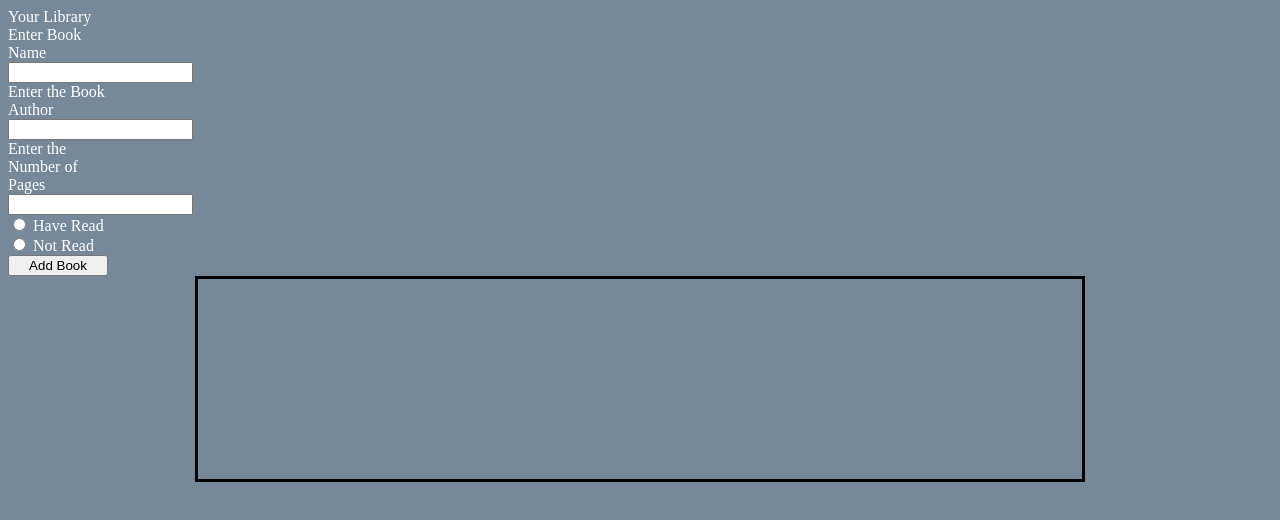
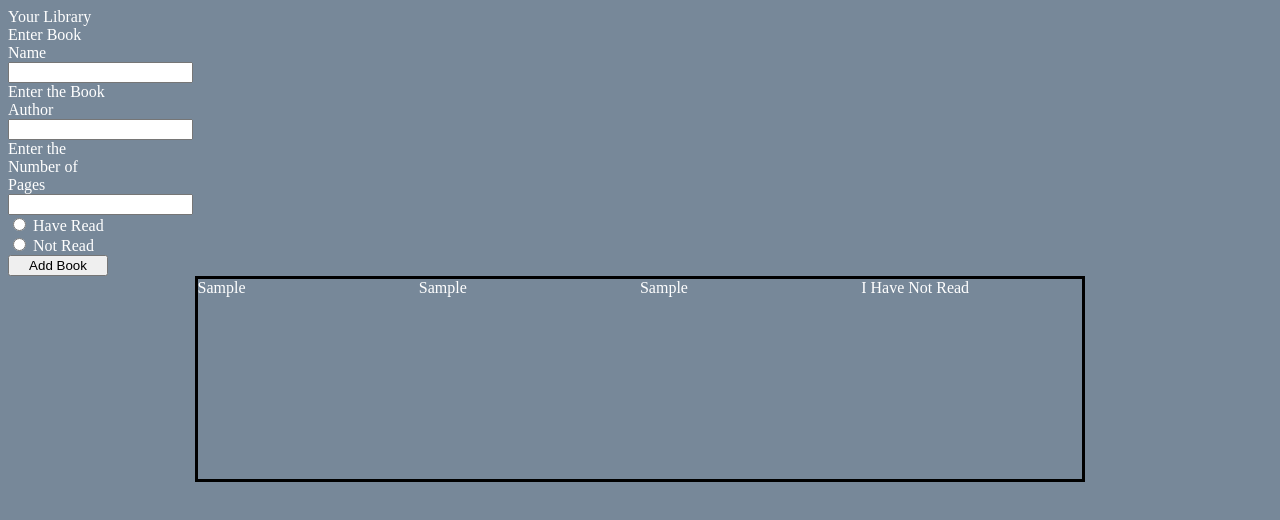
Before and after one commit to rabbitlopez77/odin-javascriptlibrary, a plain HTML site: page index.html in a window 1280 px wide. Both pictures are taken after typing "Sample", "Sample", "Sample" into the empty fields and a click on the button "Add Book". Drawn offline with Linux system fonts and the light colour scheme.

Commit message:
have the function down

```diff
--- a/index.html
+++ b/index.html
@@ -28,7 +28,7 @@
         <div id="theBookName"></div>
         <div id="theAuthor"></div>
         <div id="theBookPages"></div>
-        <div id="haveRead"></div>
+        <div id="read"></div>
     </div>
     <script src="myscript.js"></script>
 </body>
--- a/myscript.js
+++ b/myscript.js
@@ -4,6 +4,8 @@
 let bookPages = '';
 let haveRead = '';
 let bookCount = 0;
+let bookNumber = ''
+
 const bookFactory = (name, author, pages, read) => {
     return{name,author, pages, read}
 }
@@ -25,9 +27,25 @@
     bookNumber = 'book' + bookCount
     return bookNumber;
 }
+const addToLibrary = (book) => {
+    theLibrary.push(book)
+}
+const showAllBooks = () => {
+    let totalBooksName = theLibrary.map(a => a.name);
+      document.getElementById('theBookName').innerHTML = totalBooksName;
+    let totalBookAuthors = theLibrary.map(a => a.author)
+      document.getElementById('theAuthor').innerHTML = totalBookAuthors;
+    let totalBookPages = theLibrary.map(a => a.pages);
+      document.getElementById('theBookPages').innerHTML = totalBookPages;
+    let totalBookRead = theLibrary.map(a => a.read)
+    document.getElementById('read').innerHTML = totalBookRead;
+}
+
 const addBook = () => {
     bookInput();
     numberOfBooks();
-    console.log(bookNumber);
-
+    let newBook =bookNumber;
+    newBook = bookFactory(bookName, bookAuthor, bookPages, haveRead);
+    addToLibrary(newBook);
+    showAllBooks();
 }
```
